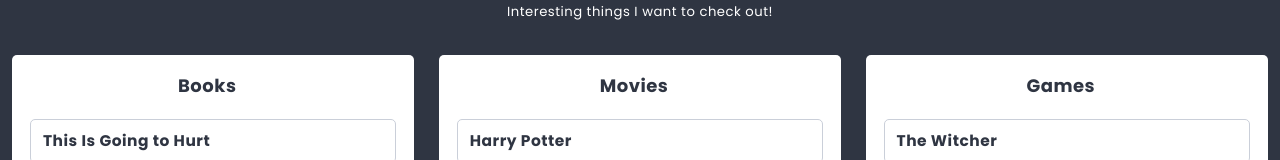
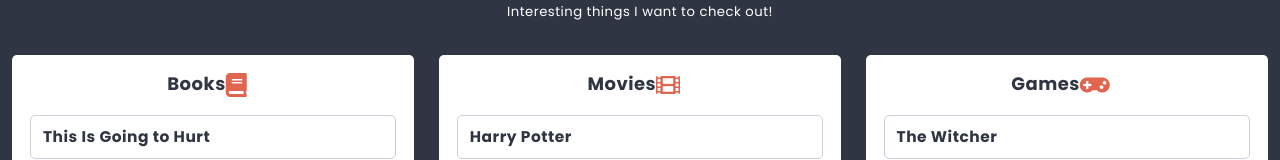
Before and after one commit to rafalhen/ReactFirstSteps, a React app: page / in a window 1280 px wide. Shown: the part 377-537 px from the top of the page. Built offline with nearby package versions, Linux system fonts and the light colour scheme.

Commit message:
react first steps part1

```diff
--- a/src/components/Column/Column.js
+++ b/src/components/Column/Column.js
@@ -11,7 +11,7 @@
         cards: this.props.cards || {},
     }
 
-    static PropTypes = {
+    static propTypes = {
         cards: PropTypes.array,
         title: PropTypes.string.isRequired,
     }
@@ -23,6 +23,7 @@
                     ...state.cards,
                     {
                         key: state.cards.length ? state.cards[state.cards.length-1].key+1 : 0,
+                        title: title
                     }
                 ]
             }
@@ -34,7 +35,7 @@
             <section className={styles.component}>
                 <h3 className={styles.title}>{this.props.title}
                     <span className={styles.icon}>
-                        <icon name={this.props.icon} />
+                        <Icon name={this.props.icon} />
                     </span>
                 </h3>
                 <div className={styles.cards}>
--- a/src/components/List/List.js
+++ b/src/components/List/List.js
@@ -17,7 +17,7 @@
     title: PropTypes.node.isRequired,
     description: PropTypes.node,
     columns: PropTypes.array,
-    source: PropTypes.string.isRequired,
+    image: PropTypes.string.isRequired,
   }
 
   static defaultProps = {
```
